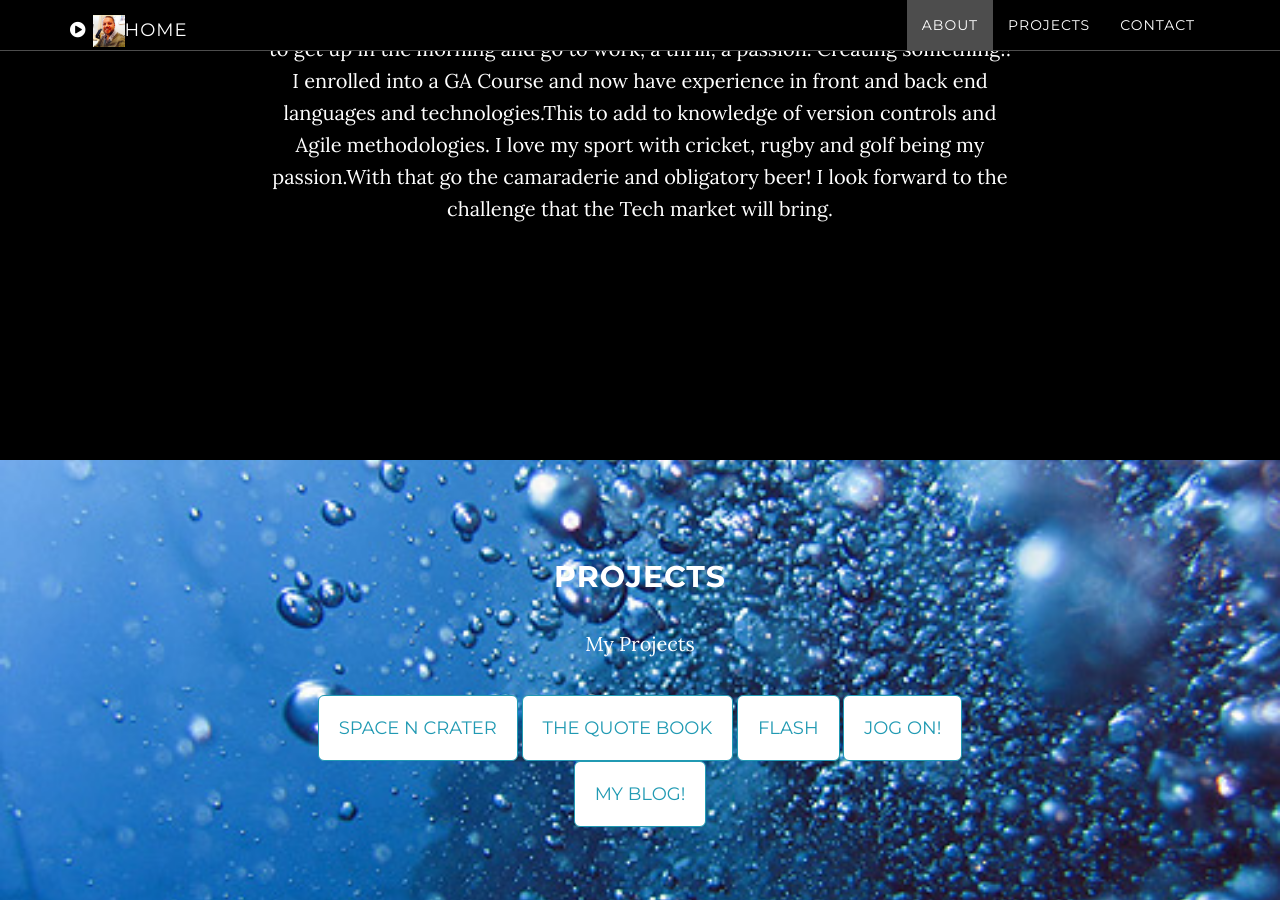
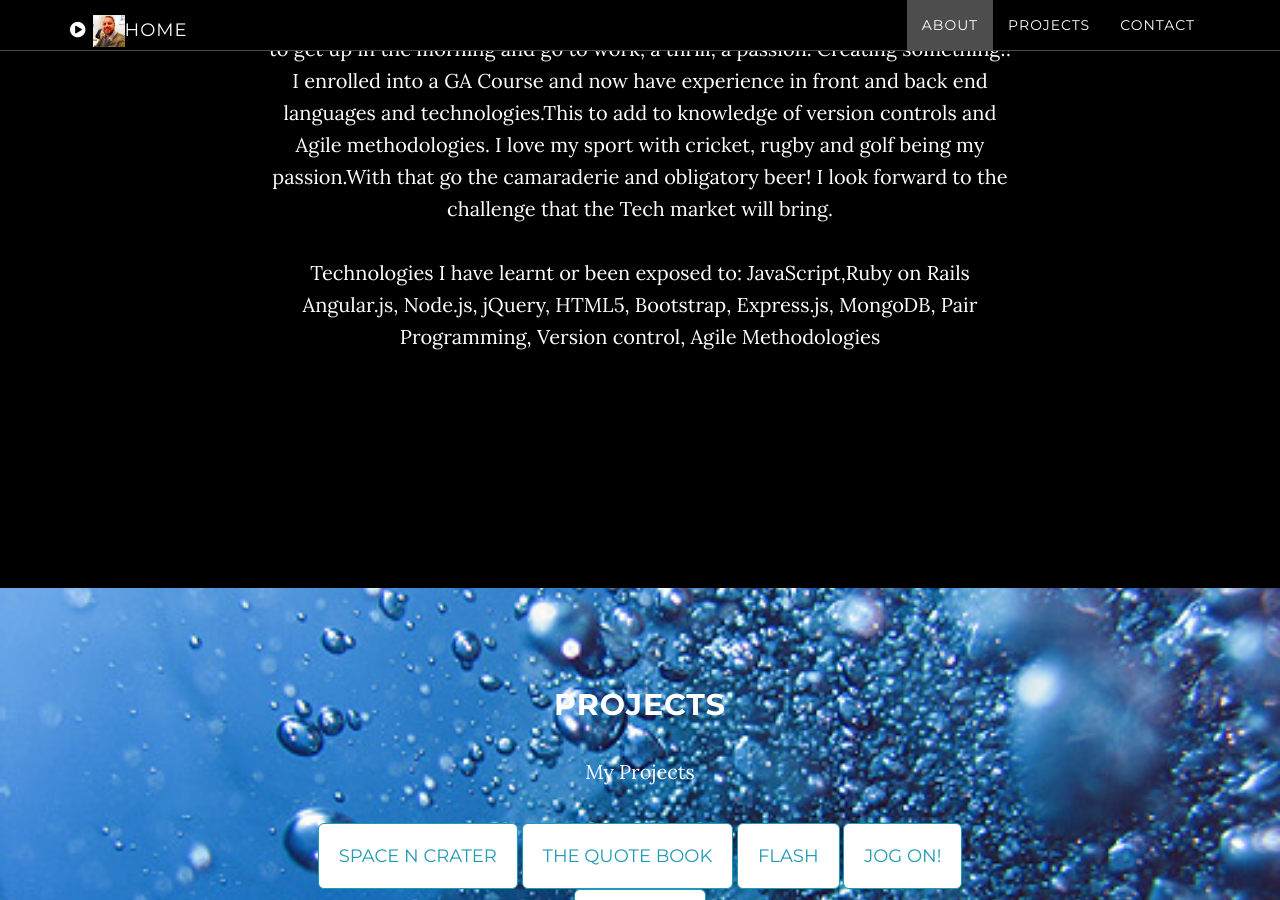
Before and after one commit to Crozza71/Crozza71.github.io, a Jekyll site: the page built from index.html, in a window 1280 px wide and 900 px high, scrolled down 1231 px. Built offline with Jekyll 4.4.1, drawn with Linux system fonts in a browser that asks for light colours.

Commit message:
technologies

```diff
--- a/_includes/about.html
+++ b/_includes/about.html
@@ -12,6 +12,20 @@
         I love my sport with cricket, rugby and golf being my passion.With that go the camaraderie and obligatory beer!
 
         I look forward to the challenge that the Tech market will bring.
+        <br>
+        <br>
+        Technologies I have learnt or been exposed to:
+        JavaScript,Ruby on Rails
+           Angular.js,
+           Node.js,
+           jQuery,
+           HTML5,
+           Bootstrap,
+           Express.js,
+           MongoDB,
+           Pair Programming,
+           Version control,
+           Agile Methodologies
 
       </p>
 
```
